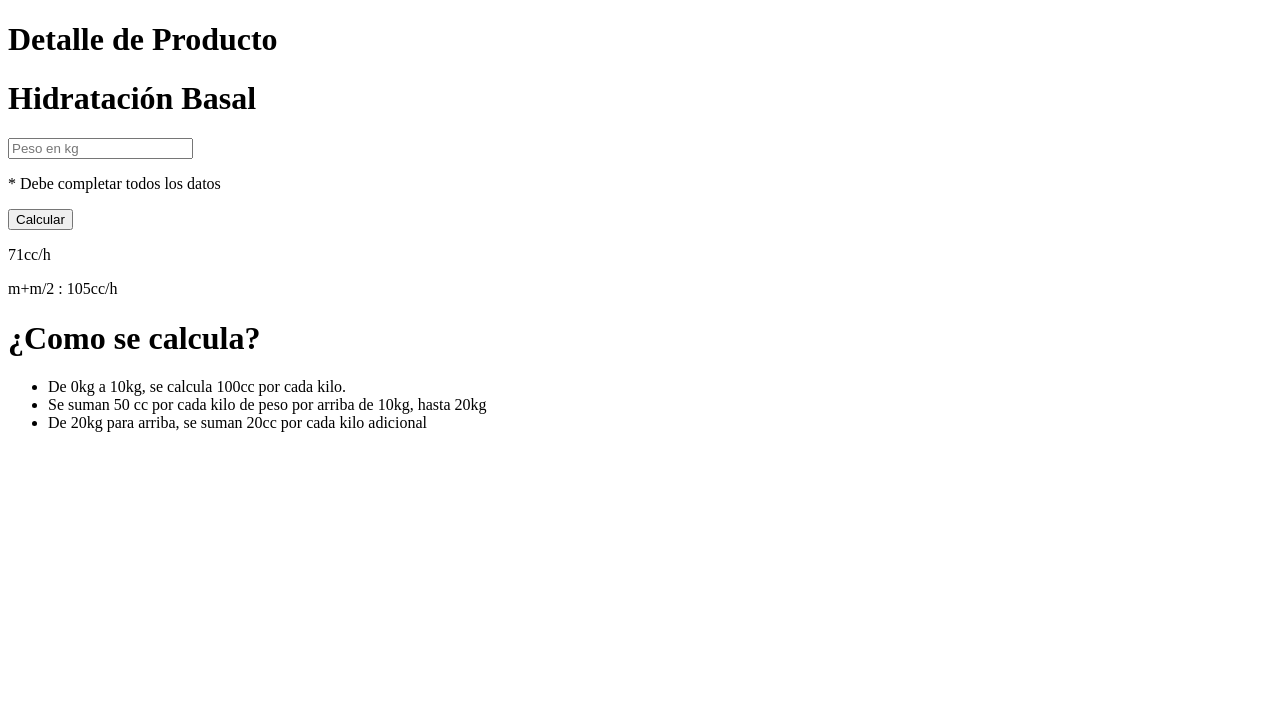
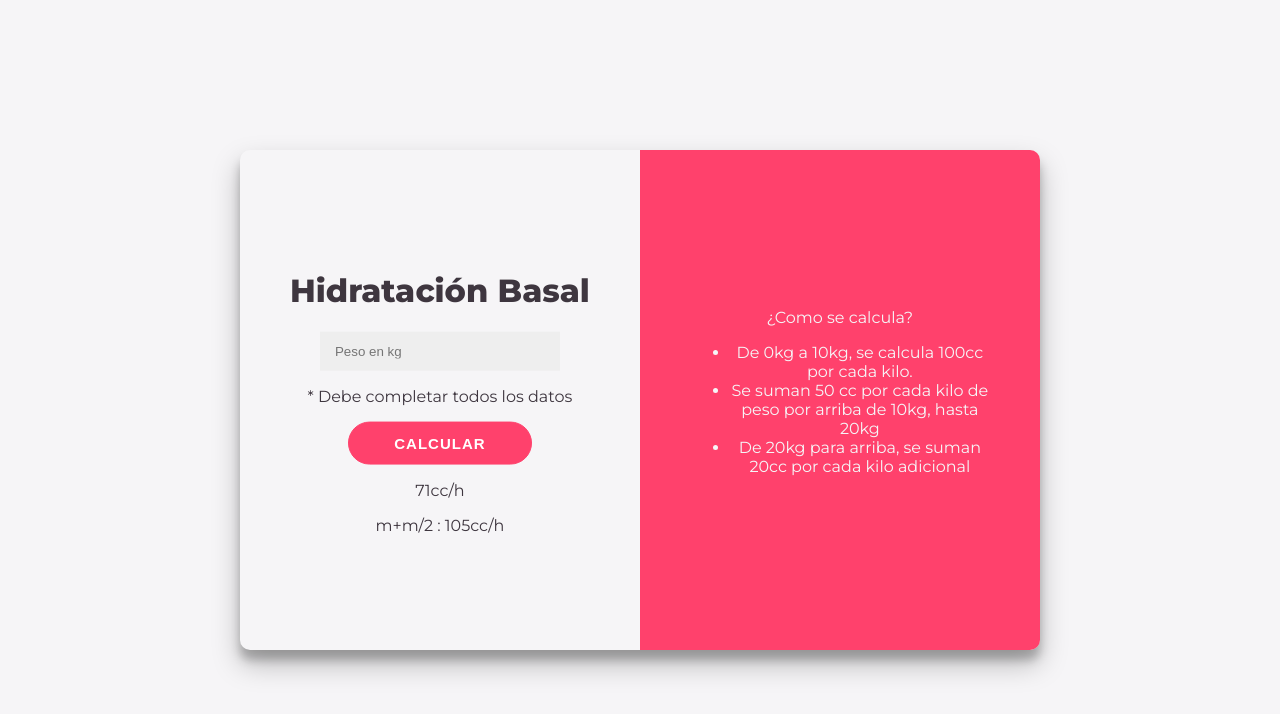
Before and after one commit to Lizz217/Calculadora, a plain HTML site: page index.html in a window 1280 px wide. Drawn offline with Linux system fonts and the light colour scheme.

Commit message:
Se agrega css

```diff
--- a/index.html
+++ b/index.html
@@ -3,27 +3,30 @@
 
 <head>
     <title>Calculadora de Hidratación</title>
+    <link rel="stylesheet" href="./style.css" />
 </head>
 
 <body>
-    <h1>Detalle de Producto</h1>
-    <div>
-        <div>
+    <div id="contenedor">
+        <div id="Calculadora" >
+            <div class="contenido">
             <h1>Hidratación Basal</h1>
             <input type="number" placeholder="Peso en kg" />
             <p>* Debe completar todos los datos</p>
             <button>Calcular</button>
             <p>71cc/h</p>
             <p>m+m/2 : 105cc/h</p>
+            </div>
         </div>
-        <div>
-            <h1>¿Como se calcula?</h1>
+        <div id="detalle">
+            <div class="contenido" <h1>¿Como se calcula?</h1>
             <ul>
                 <li> De 0kg a 10kg, se calcula 100cc por cada kilo.</li>
                 <li>Se suman 50 cc por cada kilo de peso por arriba de 10kg, hasta 20kg</li>
                 <li>De 20kg para arriba, se suman 20cc por cada kilo adicional</li>
             </ul>
 
+            </div>
         </div>
     </div>
 </body>
```
